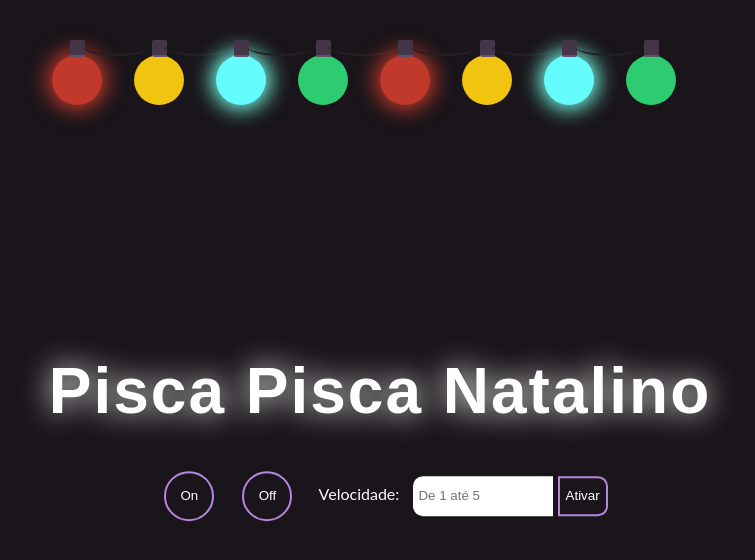
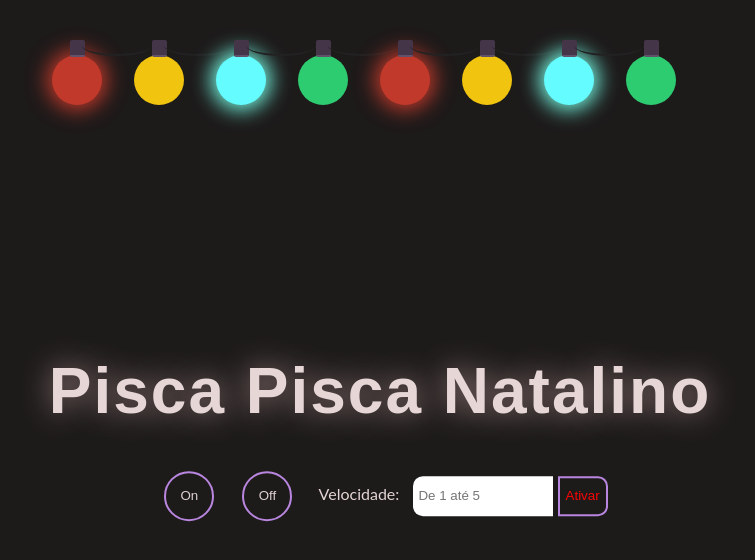
Before and after one commit to yuriflausino/Projeto_Pisca_Pisca_Natalino, a plain HTML site: page index.html in a window 1280 px wide. Shown: the whole page, without its empty margins (276-1031 px from the left). Drawn offline with Linux system fonts and the light colour scheme.

Commit message:
Update style.css
mudança de cores

```diff
--- a/style.css
+++ b/style.css
@@ -3,7 +3,7 @@
   }
 
   body {
-    background: rgb(25, 21, 26);
+    background: rgb(29, 26, 26);
     display: flex;
     flex-direction: column;
     min-height: 100vh;
@@ -14,7 +14,7 @@
   .utilities {
     width: 100vw;
     padding: 1rem;
-    color: white;
+    color: rgb(230, 214, 214);
     font-family: 'Lato',sans-serif;
     position: absolute;
     top: 50%;
@@ -32,14 +32,14 @@
     letter-spacing: 2px;
     font-size: 2rem;
     text-align : center;
-    text-shadow: 0 0 30px white;
+    text-shadow: 0 0 30px rgb(158, 129, 129);
   }
 
   .utilities button {
     height: 50px;
     width: 50px;
     background: none;
-    color: white;
+    color: rgb(222, 209, 209);
     outline: none;
     border: 2px solid rgb(184, 134, 222);
     border-radius: 25px;
@@ -67,7 +67,7 @@
     border: 2px solid rgb(184, 134, 222);
     background: none;
     outline: none;
-    color: white;
+    color: rgb(249, 5, 5);
   }
 
   button:hover, #submit:hover, button:active, #submit:active {
```
